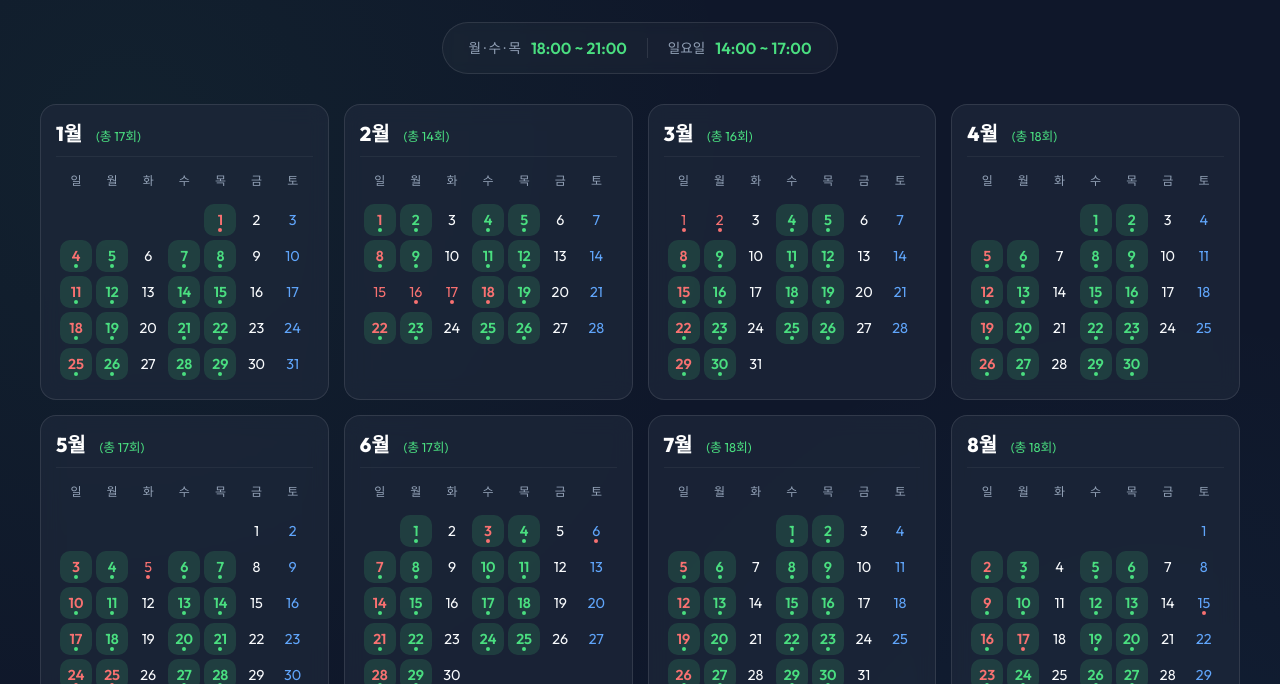
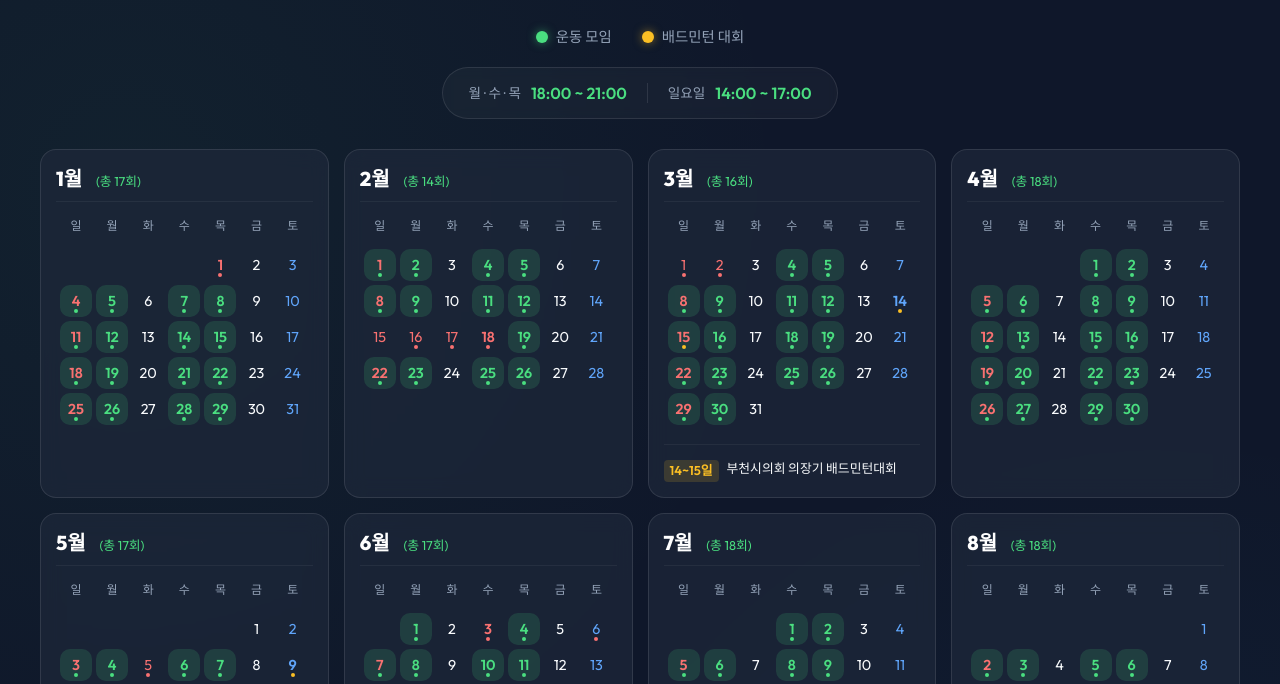
Before and after one commit to kimjkeun/bb-calendar, a plain HTML site: page index.html in a window 1280 px wide. Shown: the part 116-800 px from the top of the page. Drawn offline with Linux system fonts and the light colour scheme.

Commit message:
Update calendar with tournament lists and design refinements

```diff
--- a/index.html
+++ b/index.html
@@ -19,6 +19,16 @@
             <div class="header-content">
                 <div class="badge">Beombak Club 2026</div>
                 <h1>2026 범박클럽 운동 일정</h1>
+                <div class="legend">
+                    <div class="legend-item">
+                        <span class="dot workout"></span>
+                        <span>운동 모임</span>
+                    </div>
+                    <div class="legend-item">
+                        <span class="dot event"></span>
+                        <span>배드민턴 대회</span>
+                    </div>
+                </div>
                 <div class="time-container">
                     <div class="time-item">
                         <span class="time-label">월 · 수 · 목</span>
--- a/script.js
+++ b/script.js
@@ -35,6 +35,21 @@ const actualWorkouts = {
     9: [1, 4, 5, 7, 8, 11, 12, 14, 15, 18, 19, 21, 22, 25, 26, 28, 29],
     10: [1, 2, 4, 5, 8, 9, 11, 12, 15, 16, 18, 19, 22, 23, 25, 26, 29, 30],
     11: [2, 3, 6, 7, 9, 10, 13, 14, 16, 17, 20, 21, 23, 24, 27, 28, 31]
+};
+
+const events = {
+    "2026-03-14": "부천시의회 의장기 배드민턴대회",
+    "2026-03-15": "부천시의회 의장기 배드민턴대회",
+    "2026-05-09": "부천시협회장기 배드민턴대회",
+    "2026-05-10": "부천시협회장기 배드민턴대회",
+    "2026-06-20": "전국대회",
+    "2026-06-21": "전국대회",
+    "2026-08-29": "부천시 판타지아 전국대회",
+    "2026-08-30": "부천시 판타지아 전국대회",
+    "2026-09-19": "전국대회",
+    "2026-09-20": "전국대회",
+    "2026-10-24": "부천시장기 배드민턴대회",
+    "2026-10-25": "부천시장기 배드민턴대회"
 };
 
 const monthNames = ["1월", "2월", "3월", "4월", "5월", "6월", "7월", "8월", "9월", "10월", "11월", "12월"];
@@ -89,21 +104,33 @@ function generateCalendar(year) {
                     const dateStr = `${year}-${String(month + 1).padStart(2, '0')}-${String(date).padStart(2, '0')}`;
                     const isHoliday = holidays[dateStr];
                     const isWorkout = actualWorkouts[month].includes(date);
+                    const isEvent = events[dateStr];
 
                     if (j === 0) dayDiv.classList.add('sun');
                     if (j === 6) dayDiv.classList.add('sat');
 
-                    if (isHoliday && isWorkout) {
+                    let tooltips = [];
+                    if (isEvent) {
+                        dayDiv.classList.add('event');
+                        tooltips.push(`🏆 ${isEvent}`);
+                    }
+                    if (isWorkout) {
                         const timeStr = j === 0 ? "14:00~17:00" : "18:00~21:00";
-                        dayDiv.classList.add('overlap');
-                        addTooltipListener(dayDiv, `🏸 운동(${timeStr}) & ${isHoliday}`);
-                    } else if (isHoliday) {
+                        if (isHoliday) {
+                            dayDiv.classList.add('overlap');
+                            tooltips.push(`🏸 운동(${timeStr})`);
+                        } else {
+                            dayDiv.classList.add('workout');
+                            tooltips.push(`🏸 운동 (${timeStr})`);
+                        }
+                    }
+                    if (isHoliday) {
                         dayDiv.classList.add('holiday');
-                        addTooltipListener(dayDiv, `${isHoliday}`);
-                    } else if (isWorkout) {
-                        const timeStr = j === 0 ? "14:00~17:00" : "18:00~21:00";
-                        dayDiv.classList.add('workout');
-                        addTooltipListener(dayDiv, `🏸 운동 (${timeStr})`);
+                        tooltips.push(isHoliday);
+                    }
+
+                    if (tooltips.length > 0) {
+                        addTooltipListener(dayDiv, tooltips.join(' & '));
                     }
 
                     cell.appendChild(dayDiv);
@@ -116,6 +143,48 @@ function generateCalendar(year) {
         }
         table.appendChild(tbody);
         monthCard.appendChild(table);
+
+        // 월별 대회 일정 추가
+        const monthEvents = [];
+        const monthPrefix = `${year}-${String(month + 1).padStart(2, '0')}`;
+
+        // 해당 월의 행사만 필터링
+        const items = Object.keys(events).filter(d => d.startsWith(monthPrefix)).sort();
+
+        // 중복 행사명 합치기 (예: 14일, 15일 같은 대회면 14~15일로 표시)
+        const groupedEvents = [];
+        items.forEach(dateStr => {
+            const title = events[dateStr];
+            const day = parseInt(dateStr.split('-')[2]);
+            const existing = groupedEvents.find(e => e.title === title);
+            if (existing) {
+                existing.days.push(day);
+            } else {
+                groupedEvents.push({ title, days: [day] });
+            }
+        });
+
+        if (groupedEvents.length > 0) {
+            const eventList = document.createElement('div');
+            eventList.className = 'month-events-list';
+
+            groupedEvents.forEach(e => {
+                const item = document.createElement('div');
+                item.className = 'month-event-item';
+
+                const dayRange = e.days.length > 1
+                    ? `${Math.min(...e.days)}~${Math.max(...e.days)}`
+                    : `${e.days[0]}`;
+
+                item.innerHTML = `
+                    <span class="month-event-date-badge">${dayRange}일</span>
+                    <span class="month-event-title">${e.title}</span>
+                `;
+                eventList.appendChild(item);
+            });
+            monthCard.appendChild(eventList);
+        }
+
         calendarGrid.appendChild(monthCard);
     }
 }
--- a/style.css
+++ b/style.css
@@ -9,6 +9,8 @@
     /* Soft Red */
     --accent-overlap: #fbbf24;
     /* Amber */
+    --accent-event: #fbbf24;
+    /* Amber / Yellow */
     --glass-border: rgba(255, 255, 255, 0.1);
     --font-main: 'Outfit', 'Noto Sans KR', sans-serif;
 }
@@ -155,6 +157,11 @@ header {
     box-shadow: 0 0 10px rgba(251, 191, 36, 0.5);
 }
 
+.dot.event {
+    background-color: var(--accent-event);
+    box-shadow: 0 0 10px rgba(251, 191, 36, 0.5);
+}
+
 #calendar-grid {
     display: grid;
     grid-template-columns: repeat(auto-fill, minmax(260px, 1fr));
@@ -203,6 +210,38 @@ header {
     text-align: center;
 }
 
+.month-events-list {
+    margin-top: 15px;
+    padding-top: 15px;
+    border-top: 1px solid rgba(255, 255, 255, 0.05);
+    display: flex;
+    flex-direction: column;
+    gap: 8px;
+}
+
+.month-event-item {
+    display: flex;
+    align-items: flex-start;
+    gap: 8px;
+    font-size: 0.8rem;
+    line-height: 1.4;
+    color: var(--text-secondary);
+}
+
+.month-event-date-badge {
+    background: rgba(251, 191, 36, 0.15);
+    color: var(--accent-event);
+    padding: 2px 6px;
+    border-radius: 4px;
+    font-weight: 600;
+    white-space: nowrap;
+}
+
+.month-event-title {
+    color: var(--text-primary);
+    font-weight: 400;
+}
+
 .day {
     width: 32px;
     height: 32px;
@@ -233,6 +272,17 @@ header {
     color: var(--accent-holiday);
 }
 
+.day.workout,
+.day.overlap {
+    background: rgba(74, 222, 128, 0.15);
+    font-weight: 600;
+}
+
+.day.event {
+    color: var(--accent-event);
+    font-weight: 600;
+}
+
 .day.holiday {
     background: none;
     color: var(--accent-holiday);
@@ -240,7 +290,8 @@ header {
 
 .day.workout::after,
 .day.holiday::after,
-.day.overlap::after {
+.day.overlap::after,
+.day.event::after {
     content: '';
     position: absolute;
     bottom: 4px;
@@ -258,6 +309,15 @@ header {
 .day.holiday::after,
 .day.overlap::after {
     background: var(--accent-holiday);
+}
+
+.day.event::after {
+    background: var(--accent-event);
+}
+
+.day.workout.event::after {
+    background: var(--accent-event);
+    /* Event dot takes priority if both workout and event */
 }
 
 .day:hover.workout,
@@ -390,4 +450,8 @@ footer {
     .time-value {
         font-size: 0.9rem;
     }
+
+    .month-event-item {
+        font-size: 0.75rem;
+    }
 }
```
Also changed, not shown: 행사.txt (added).
